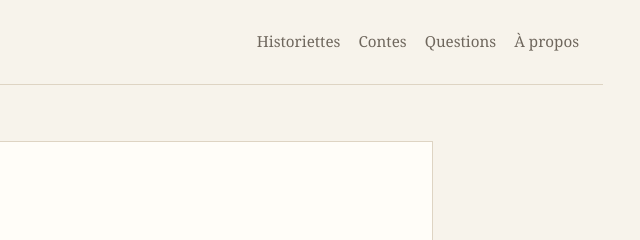
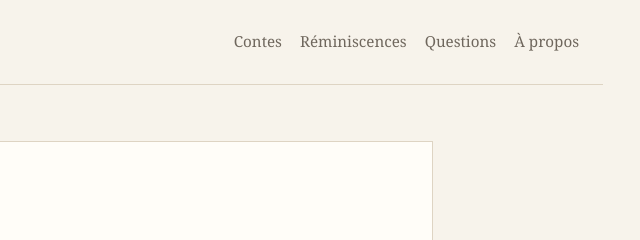
Before and after one commit to frodric1site/historiettes, a plain HTML site: page a-propos.html in a window 1280 px wide. Shown: the top 240 px of the page, 587-1227 px from the left. Drawn offline with Linux system fonts and the light colour scheme.

Commit message:
Add files via upload

```diff
--- a/a-propos.html
+++ b/a-propos.html
@@ -10,8 +10,8 @@
 <header class="site-header">
   <a class="brand" href="index.html">Les historiettes de Frodric</a>
   <nav>
-    <a href="historiettes.html">Historiettes</a>
     <a href="contes.html">Contes</a>
+    <a href="historiettes.html">Réminiscences</a>
     <a href="questions.html">Questions</a>
     <a href="a-propos.html">À propos</a>
   </nav>
```
Also changed, not shown: contes.html (+1 -1 lines), historiettes.html (+1 -1 lines), index.html (+1 -1 lines), questions.html (+1 -1 lines).
